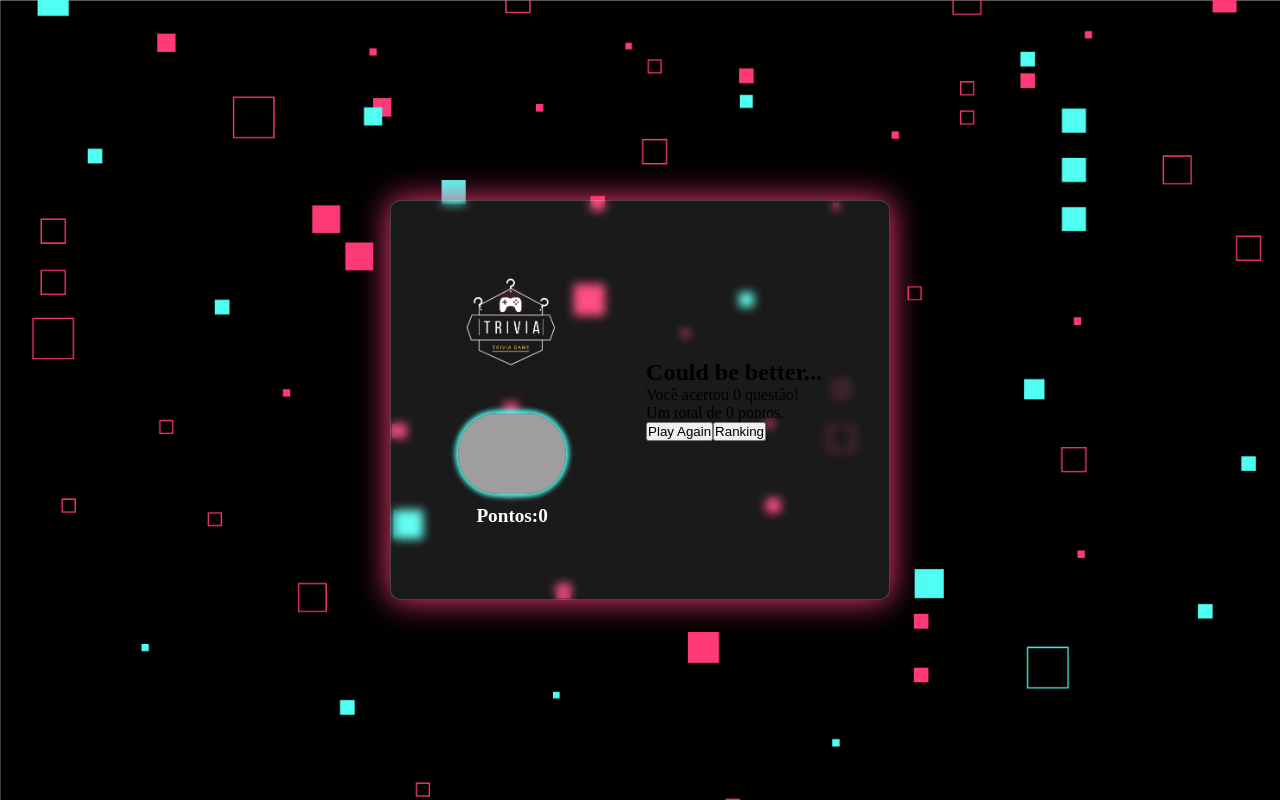
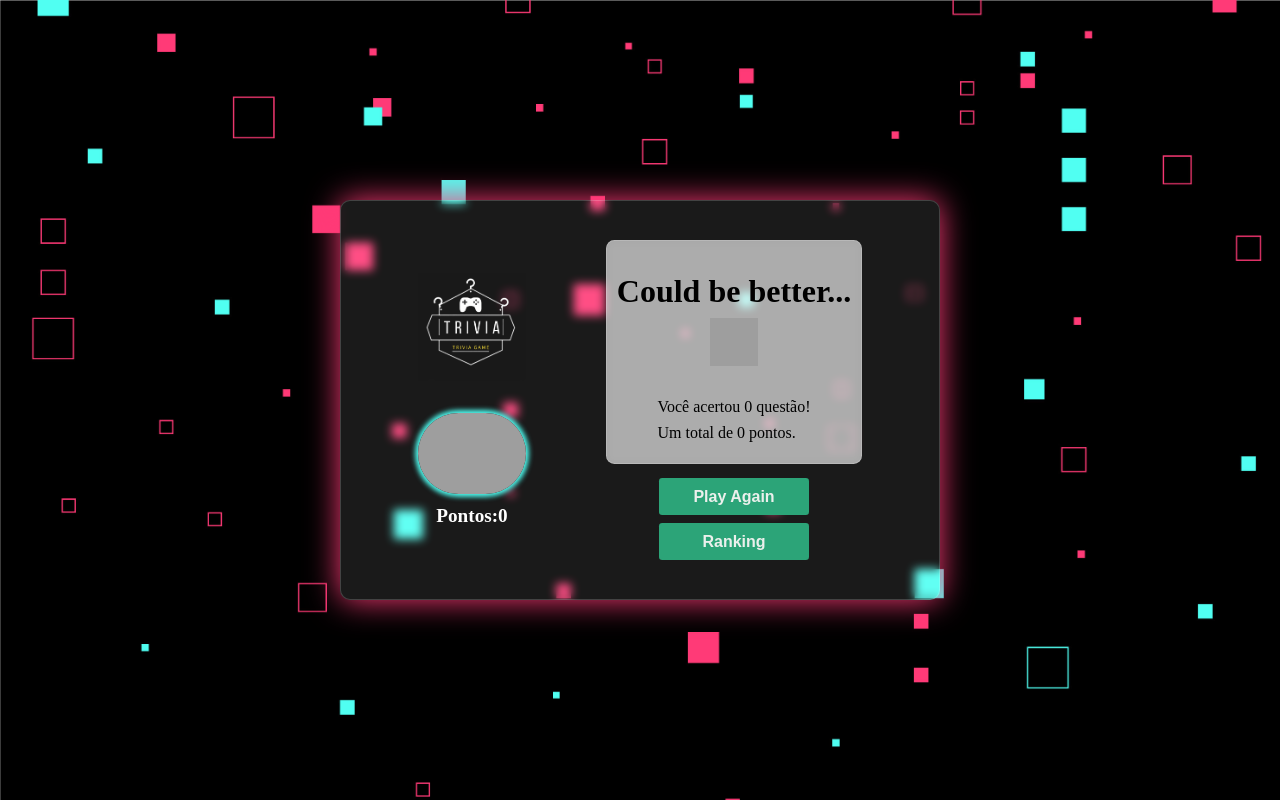
Before and after one commit to vitor-nogueira-dev/game-trivia, a React (Create React App) app: page /feedback in a window 1280 px wide. Built offline with nearby package versions, Linux system fonts and the light colour scheme; grey boxes are pictures that could not be loaded.

Commit message:
style: Adiciona o estilo da página de feedback

```diff
--- a/src/index.css
+++ b/src/index.css
@@ -25,5 +25,5 @@ body {
 :root {
   --color-pink: #ff3a77;
   --color-azulSerenite: #4ffef2;
-  --color-green: #2fc18c;
+  --color-green: #2aa779;
 };
--- a/src/pages/Feedback/Feedback.jsx
+++ b/src/pages/Feedback/Feedback.jsx
@@ -32,10 +32,17 @@ class Feedback extends Component {
 				<StyledSection>
 					<StyledFeedbackMessage>
               {assertions >= minAssertionsNumber ? (
+                <div>
                   <h2 data-testid="feedback-text">Well Done!</h2>
+                  <img src="https://raw.githubusercontent.com/Tarikul-Islam-Anik/Animated-Fluent-Emojis/master/Emojis/Hand%20gestures/Clapping%20Hands.png" alt="Clapping Hands" />
+                </div>
               ) : (
+                <div>
                   <h2 data-testid="feedback-text">Could be better...</h2>
+                  <img src="https://raw.githubusercontent.com/Tarikul-Islam-Anik/Animated-Fluent-Emojis/master/Emojis/Smilies/Crying%20Face.png" alt="Crying Face" />
+                </div>
               )}
+						<section>
               <p>
                 Você acertou{" "}
                 <span data-testid="feedback-total-question">{assertions}</span>{" "}
@@ -45,6 +52,7 @@ class Feedback extends Component {
                 Um total de{" "}
                 <span data-testid="feedback-total-score">{score}</span> pontos.
               </p>
+            </section>
 					</StyledFeedbackMessage>
 					<StyledFeedbackButtons>
 						<PlayAgain history={history} />
--- a/src/pages/Feedback/style.js
+++ b/src/pages/Feedback/style.js
@@ -1,4 +1,4 @@
-import styled from 'styled-components';
+import styled from "styled-components";
 
 export const ContainerBlur = styled.div`
 	display: flex;
@@ -13,29 +13,87 @@ export const ContainerBlur = styled.div`
 	border-radius: 10px;
 	border: 1px solid rgba(255, 255, 255, 0.18);
 
-  width: 500px;
+	width: 600px;
 	height: 400px;
-`
+`;
 
 export const StyledHeaderGroup = styled.div`
 	display: flex;
 	flex-direction: column;
 	gap: 2rem;
 
-
 	img {
 		width: 6.75rem;
 	}
-`
+`;
 
 export const StyledSection = styled.section`
-
-`
+	display: flex;
+	flex-direction: column;
+	align-items: center;
+	gap: 0.9rem;
+`;
 
 export const StyledFeedbackMessage = styled.div`
+	display: flex;
+	flex-direction: column;
+	align-items: center;
+	padding-top: 2rem;
+	gap: 2rem;
 
-`
+	height: 14rem;
+	width: 16rem;
+
+	background: rgba(255, 255, 255, 0.6);
+	backdrop-filter: blur(4px);
+	-webkit-backdrop-filter: blur(4px);
+	border-radius: 0.52rem;
+	border: 1px solid rgba(255, 255, 255, 0.18);
+
+	h2 {
+		font-size: 2rem;
+		font-weight: 700;
+	}
+
+	section {
+		display: flex;
+		flex-direction: column;
+		gap: 0.5rem;
+	}
+
+	div {
+		display: flex;
+		flex-direction: column;
+		align-items: center;
+		gap: 0.5rem;
+
+		img {
+			width: 3rem;
+			height: 3rem;
+		}
+	}
+`;
 
 export const StyledFeedbackButtons = styled.div`
+	display: flex;
+	flex-direction: column;
+	gap: 0.5rem;
+	width: 150px;
 
-`
+	button {
+		color: #ebf0ec;
+		font-weight: 800;
+		font-size: 1rem;
+		border: none;
+		border-radius: 0.2rem;
+		padding: 0.6rem 0.7rem;
+		background-color: #2ca478;
+	}
+
+	button:hover {
+		filter: brightness(1.2);
+		cursor: pointer;
+		transform: scale(1.1);
+		transition: 200ms;
+	}
+`;
```
Lines whose indentation alone changed are shown as unchanged.
